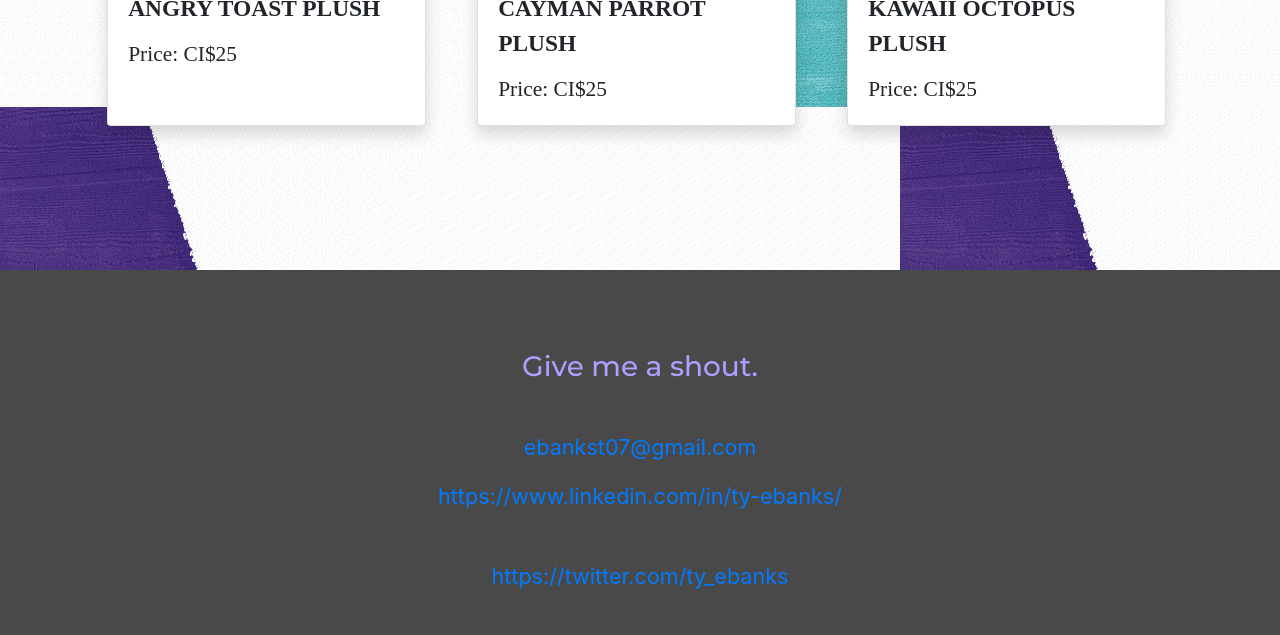
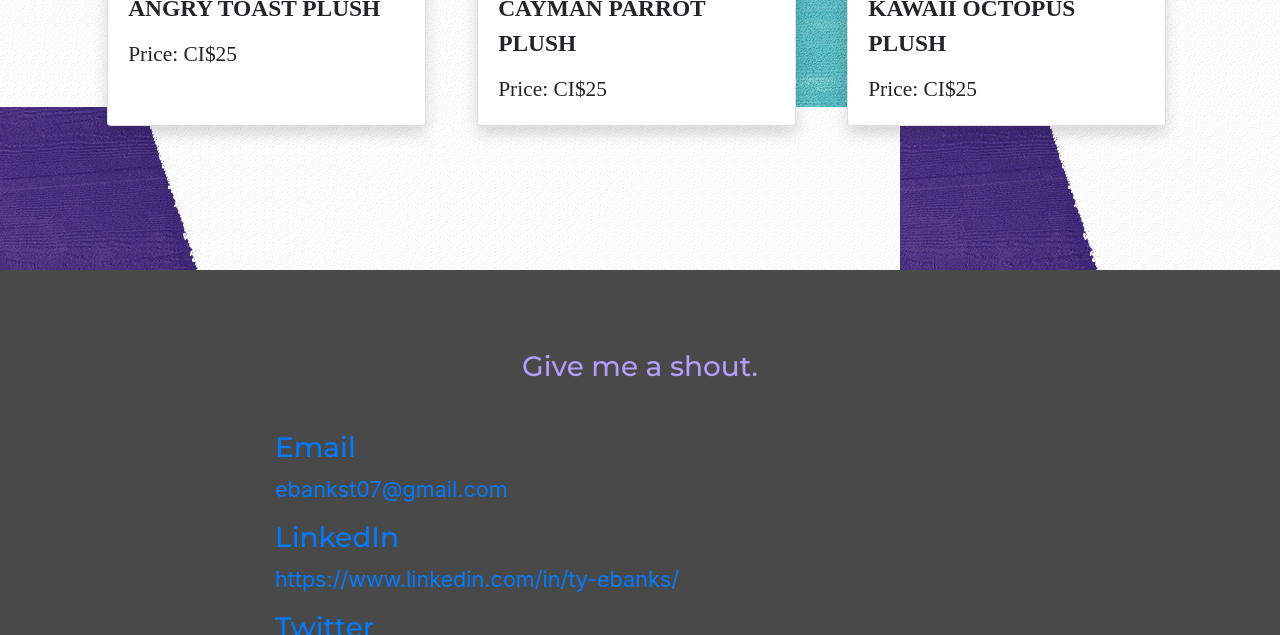
Before and after one commit to tyebanks/gatsby-portfolio, a Gatsby site: page / in a window 1280 px wide. Shown: the part 2500-3135 px from the top of the page. Built offline with nearby package versions, Linux system fonts and the light colour scheme; Gatsby itself is replaced by a stand-in of ours.

Commit message:
contact page updated

```diff
--- a/src/assets/sass/outlandish.scss
+++ b/src/assets/sass/outlandish.scss
@@ -57,7 +57,7 @@ a {
 }
 
 .text-primary {
-  color: $teal !important;
+  color: $white !important;
 }
 .text-secondary{
 color: $litegreen !important;
--- a/src/components/Contact.js
+++ b/src/components/Contact.js
@@ -1,5 +1,6 @@
 import React from 'react';
 import SocialLinks from './SocialLinks';
+import List from './List.js';
 
 export default function Contact() {
   return (
@@ -8,9 +9,9 @@ export default function Contact() {
         <div className="row">
           <div className="col-md-10 col-lg-8 mx-auto text-center">
               <h3 className="text-third mb-5">Give me a shout.</h3>
-              <p><a href="https://twitter.com/ty_ebanks" className="text-black mb-5">ebankst07@gmail.com</a></p>
-              <p className="text-black mb-5"><a href="https://www.linkedin.com/in/ty-ebanks/">https://www.linkedin.com/in/ty-ebanks/</a></p>
-              <p className="text-black mb-5"><a href="https://twitter.com/ty_ebanks">https://twitter.com/ty_ebanks</a></p>
+              <List className="text-primary" title1="Email" title2="LinkedIn" title3="Twitter" text1="ebankst07@gmail.com"
+              text2="https://www.linkedin.com/in/ty-ebanks/" text3="https://twitter.com/ty_ebanks"/>
+
           </div>
         </div>
       </div>
--- a/src/components/Header.js
+++ b/src/components/Header.js
@@ -84,7 +84,7 @@ export default class Header extends Component {
                   type="id"
                   element="products"
                 >
-                  <a className="nav-link" href="#products">
+                  <a className="nav-link" href="#projects">
                     Products
                   </a>
                 </Scroll>
--- /dev/null
+++ b/src/components/List.js
@@ -0,0 +1,18 @@
+import React from 'react';
+
+const List = (props) => {
+    return (
+        <div>
+         {/* give it a bootstrap column  */}
+           <div className="text-left">
+                  <h3 className="text-primary text-left">{props.title1}</h3>
+                  <a href={props.text1}><p>{props.text1}</p></a>
+                  <h3 className="text-primary">{props.title2}</h3>
+                  <a href={props.text2}><p>{props.text2}</p></a>
+                  <h3 className="text-primary">{props.title3}</h3>
+                  <a href={props.text3}><p>{props.text3}</p></a>
+            </div>
+        </div>
+    )
+}
+export default List;
```
